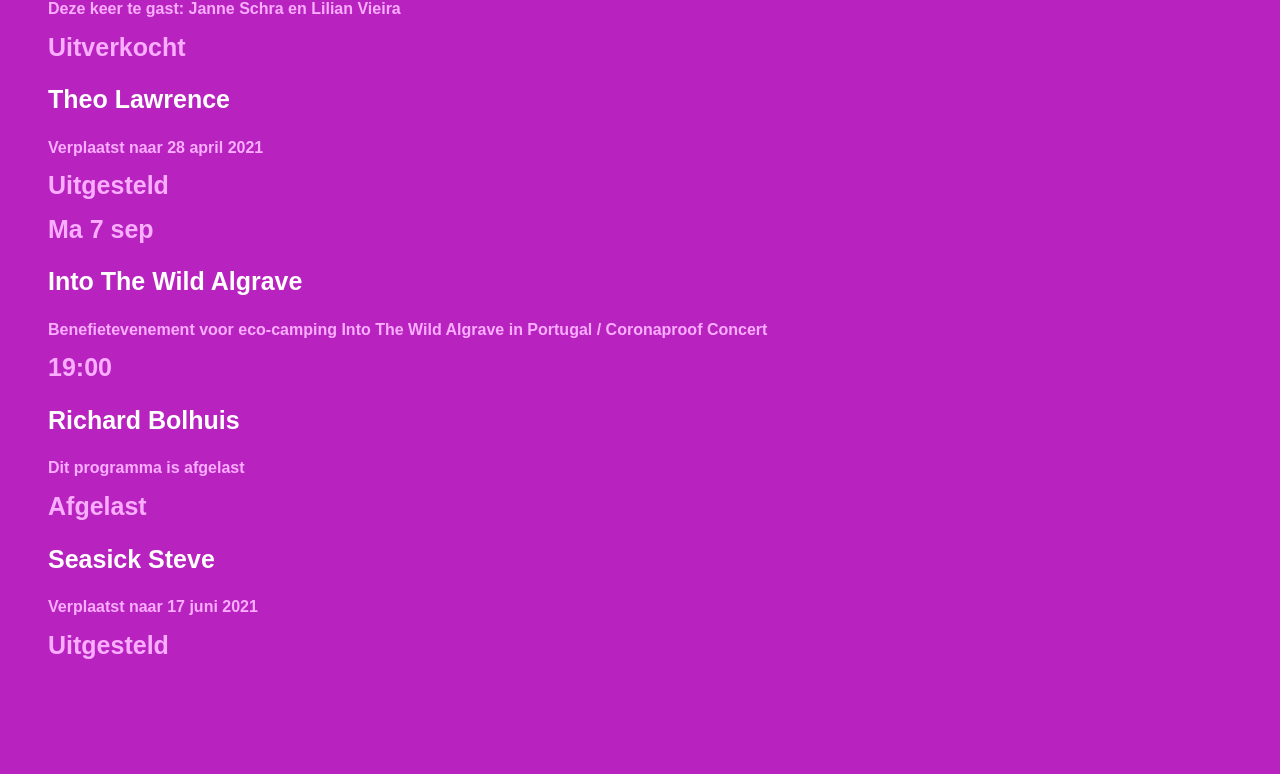
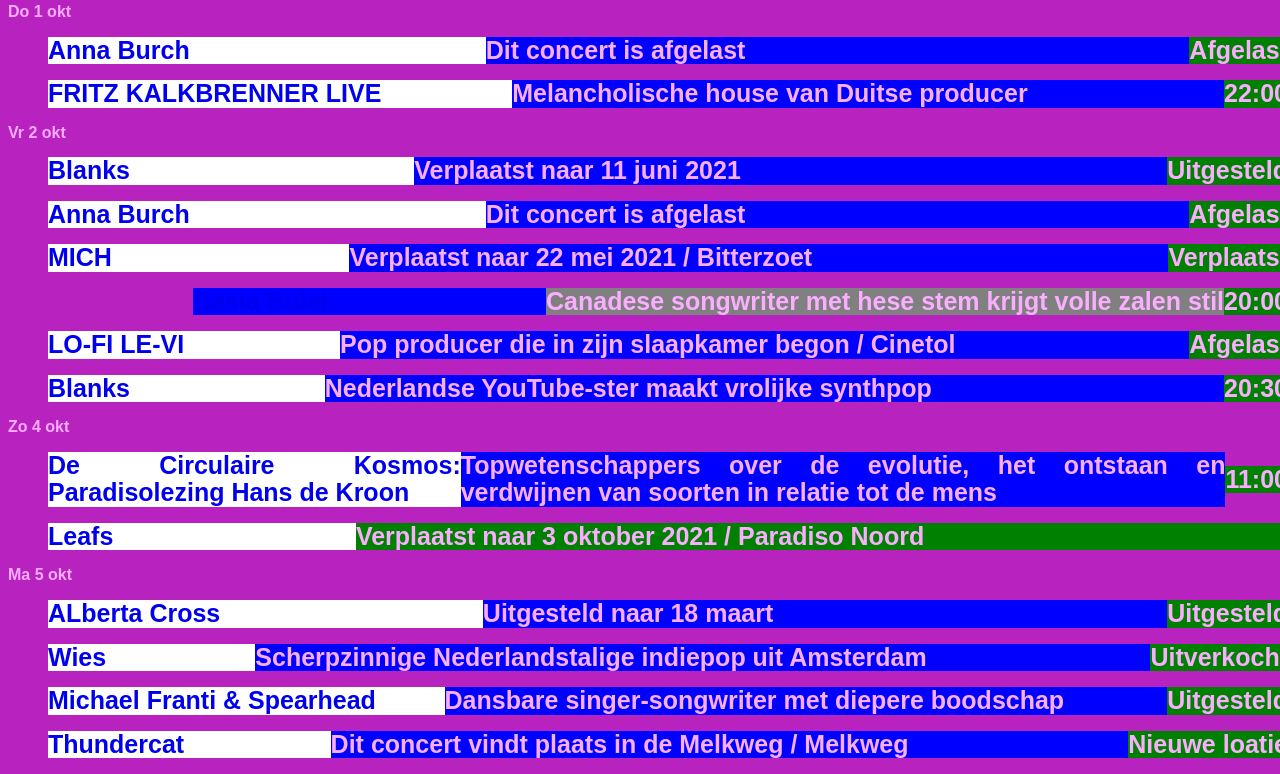
Before and after one commit to LisaMarsman/frontenddevelopment, a plain HTML site: page index.html in a window 1280 px wide. Shown: the part 720-1494 px from the top of the page. Before the commit the page ends 1395 px from the top, so only its background shows below. Drawn offline with Linux system fonts and the light colour scheme.

Commit message:
Add files via upload
Update week 2

```diff
--- a/index.html
+++ b/index.html
@@ -1,4 +1,4 @@
-<!doctype html>
+<doctype html>
     <html lang="nl">
 
     <head>
@@ -12,38 +12,113 @@
     </head>
 
     <body>
+        <header>
+            <nav>
+                <a href='hamurger.html'><img src="images/hamburger.png"></a>
+                <a href='hamurger.html'>
+                    <p>Home</p>
+                </a>
+                <form>
+                    <input type='text' placeholder='Zoek op evenement of artiest'>
+                    <button type='submit'></button>
+                </form>
+                <a>
+                    <p>Programma</p>
+                </a>
+            </nav>
+        </header>
+
+
         <h1>Paradiso</h1>
         <h2>Programma</h2>
+        <!-- afbeeldingen sectie -->
+        <img>
+
+        <nav></nav>
+        <div>
+            <p>Do 1 okt</p>
             <ul>
-        <li>Zo 6 sep</li>
-        <li>
-            <h3><a href='detail.html'>Michelle David and the Gospel Sessions - Sunday Service</a></h3>
-            <p>Deze keer te gast: Janne Schra en Lilian Vieira</p>
-        </li>
-        <li>Uitverkocht</li>
-        <li>
-            <h3>Theo Lawrence</h3>
-            <p>Verplaatst naar 28 april 2021</p>
-        </li>
+                <li><a href='detail.html'>Anna Burch</a></li>
+                <li>Dit concert is afgelast</li>
+                <li>Afgelast</li>
+            </ul>
+            <ul>
+                <li><a href='detail.html'>FRITZ KALKBRENNER LIVE</a></li>
+                <li>Melancholische house van Duitse producer</li>
+                <li>22:00</li>
+            </ul>
+        </div>
+
+
+        <div>
+            <p>Vr 2 okt</p>
+            <ul>
+                <li><a href='detail.html'>Blanks</a></li>
+                <li>Verplaatst naar 11 juni 2021</li>
                 <li>Uitgesteld</li>
             </ul>
             <ul>
-        <li>Ma 7 sep</li>
-        <li>
-            <h3>Into The Wild Algrave</h3>
-            <p>Benefietevenement voor eco-camping Into The Wild Algrave in Portugal / Coronaproof Concert</p>
-        </li>
-        <li>19:00</li><li>
-            <h3>Richard Bolhuis</h3>
-            <p>Dit programma is afgelast</p>
-        </li>
+                <li><a href='detail.html'>Anna Burch</a></li>
+                <li>Dit concert is afgelast</li>
                 <li>Afgelast</li>
-        <li>
-            <h3>Seasick Steve</h3>
-            <p>Verplaatst naar 17 juni 2021</p>
-        </li>
+            </ul>
+            <ul>
+                <li><a href='detail.html'>MICH</a></li>
+                <li>Verplaatst naar 22 mei 2021 / Bitterzoet</li>
+                <li>Verplaatst</li>
+            </ul>
+            <ul>
+                <li><a href='detail.html'></a></li>
+                <li><a href='detail.html'>Basia Bulat</a></li>
+                <li>Canadese songwriter met hese stem krijgt volle zalen stil</li>
+                <li>20:00</li>
+            </ul>
+            <ul>
+                <li><a href='detail.html'>LO-FI LE-VI</a></li>
+                <li>Pop producer die in zijn slaapkamer begon / Cinetol</li>
+                <li>Afgelast</li>
+            </ul>
+            <ul>
+                <li><a href='detail.html'>Blanks</a></li>
+                <li>Nederlandse YouTube-ster maakt vrolijke synthpop</li>
+                <li>20:30</li>
+            </ul>
+        </div>
+        <div>
+            <p>Zo 4 okt</p>
+            <ul>
+                <li><a href='detail.html'>De Circulaire Kosmos: Paradisolezing Hans de Kroon</a></li>
+                <li>Topwetenschappers over de evolutie, het ontstaan en verdwijnen van soorten in relatie tot de mens</li>
+                <li>11:00</li>
+            </ul>
+            <ul>
+                <li><a href='detail.html'>Leafs</a></li>
+                <li>Verplaatst naar 3 oktober 2021 / Paradiso Noord</li>
+            </ul>
+        </div>
+        <div>
+            <p>Ma 5 okt</p>
+            <ul>
+                <li><a href='detail.html'>ALberta Cross</a></li>
+                <li>Uitgesteld naar 18 maart</li>
                 <li>Uitgesteld</li>
             </ul>
+            <ul>
+                <li><a href='detail.html'>Wies</a></li>
+                <li>Scherpzinnige Nederlandstalige indiepop uit Amsterdam</li>
+                <li>Uitverkocht</li>
+            </ul>
+            <ul>
+                <li><a href='detail.html'>Michael Franti & Spearhead</a></li>
+                <li>Dansbare singer-songwriter met diepere boodschap</li>
+                <li>Uitgesteld</li>
+            </ul>
+            <ul>
+                <li><a href='detail.html'>Thundercat</a></li>
+                <li>Dit concert vindt plaats in de Melkweg / Melkweg</li>
+                <li>Nieuwe loatie</li>
+            </ul>
+        </div>
         <script src="scripts/script.js"></script>
     </body>
 
--- a/styles/style.css
+++ b/styles/style.css
@@ -4,6 +4,7 @@
 }
 
 body {
+    width: 100vw;
     font-family: HelveticaNeueLTStd-Roman, Arial, sans-serif;
     font-weight: 400;
     font-style: normal;
@@ -20,6 +21,31 @@ h1, h2 {
     text-align: center;
     letter-spacing: -14px;
 }
+
+body div ul{
+    display: flex;
+    align-items: center;
+}
+body div ul li:first-of-type{
+    background-color: white;
+    flex-grow: 2;
+}
+body div ul li:nth-of-type(2){
+    background-color: blue;
+    flex-grow: 3;
+    align-self: flex-end;
+}
+body div ul li:nth-of-type(3) {
+    background-color: grey;
+}
+body div ul li:last-of-type {
+    background-color: green;
+}
+
+
+
+
+
 h3 {
     font-family: inherit;
     color: #FFFFFF;
@@ -37,9 +63,20 @@ li, p {
     list-style-type: none;
     text-decoration: none;
 }
-p{
+p {
     font-size: 16px;
 }
 a {
     text-decoration: none;
 }
+header nav {
+    display: flex;
+    background-color: #BD2F1F;
+    justify-content: space-around;
+}
+header nav a {
+    flex-grow: 1;
+}
+header nav a p {
+    margin: 0px 0px 0px 14px;
+}
```
Also changed, not shown: hamurger.html (added, +12 -0 lines), images/hamburger.png (added), images/proceswk2_1.png (added), images/proceswk2_2.png (added), 1 other file. Lines whose indentation alone changed are shown as unchanged.
